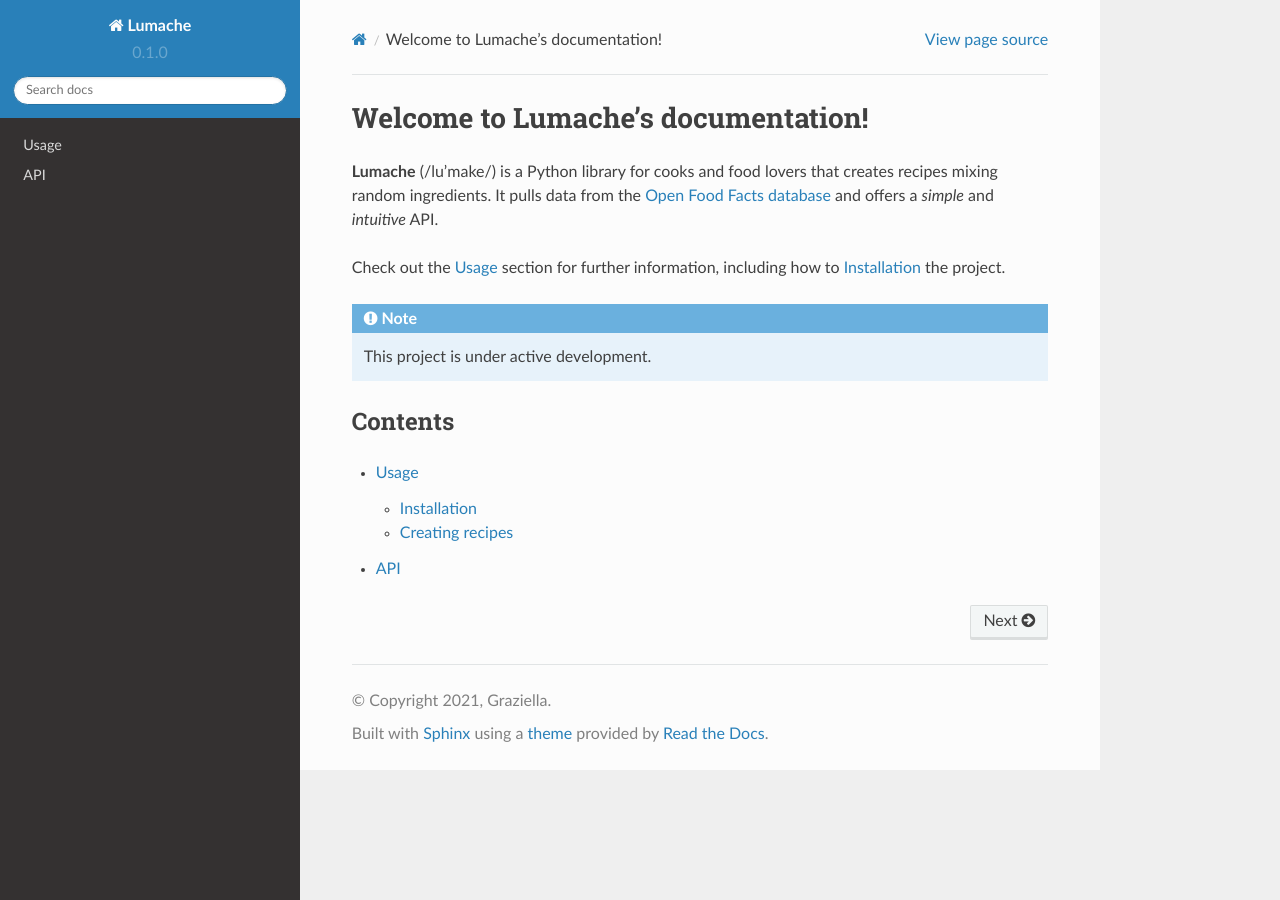
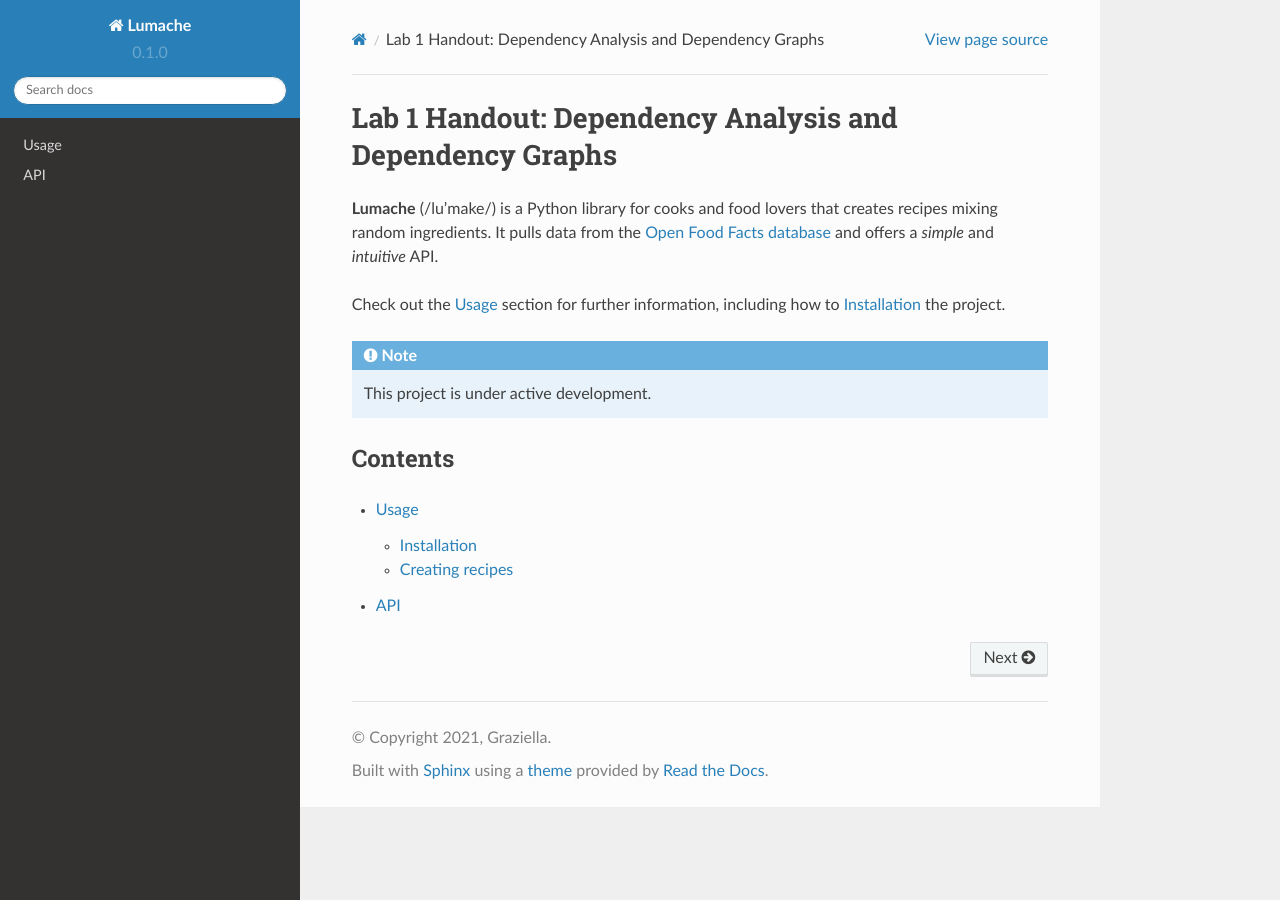
Before and after one commit to weijunzhigu/Lab1, a Sphinx documentation site: the page built from docs/source/index.rst, in a window 1280 px wide. Built offline with Sphinx 7.4.7 and the Read the Docs theme 2.0.0, drawn with Linux system fonts in a browser that asks for light colours.

Commit message:
Update index.rst

```diff
--- a/docs/source/index.rst
+++ b/docs/source/index.rst
@@ -1,4 +1,4 @@
-Welcome to Lumache's documentation!
+Lab 1 Handout: Dependency Analysis and Dependency Graphs
 ===================================
 
 **Lumache** (/lu'make/) is a Python library for cooks and food lovers
```
